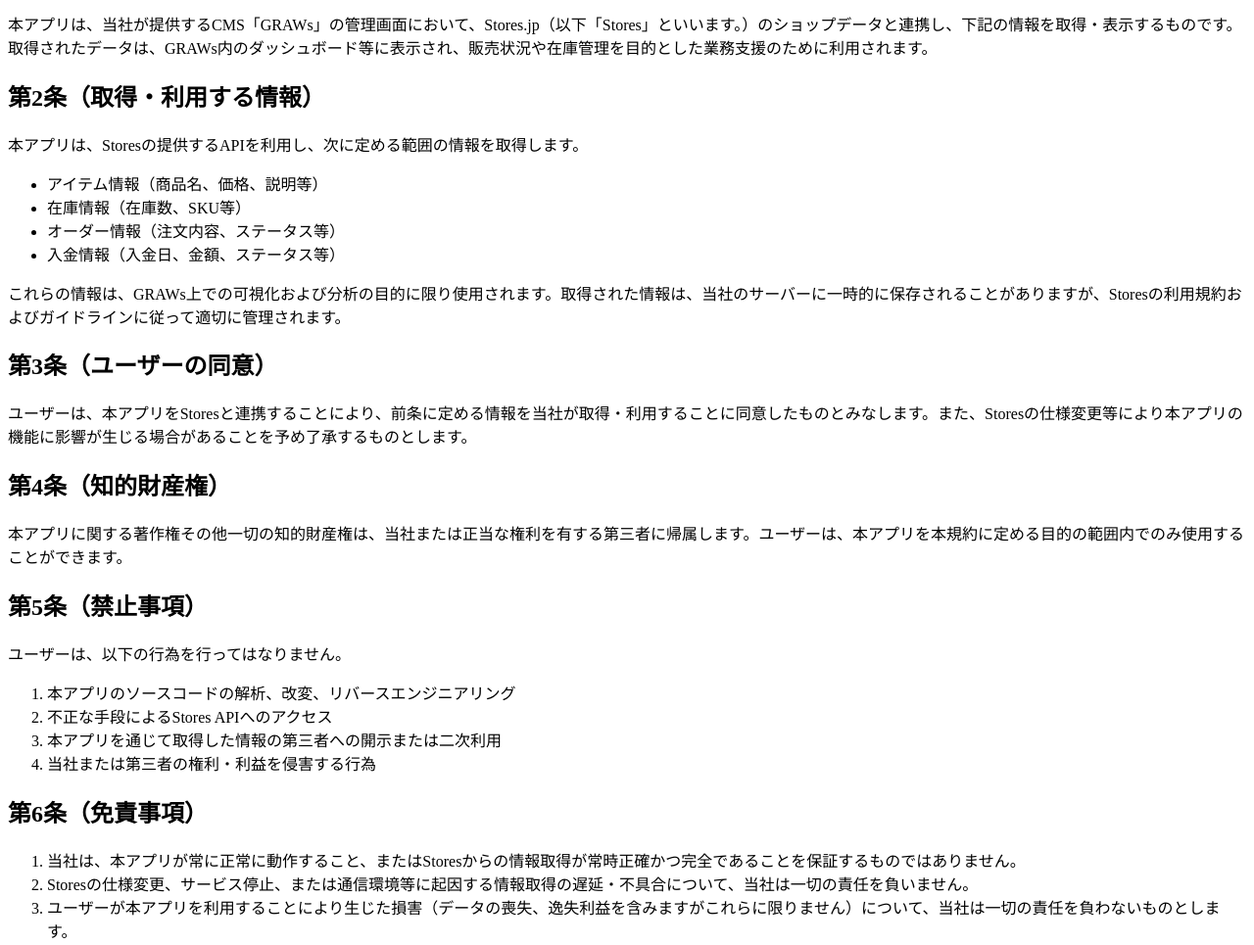
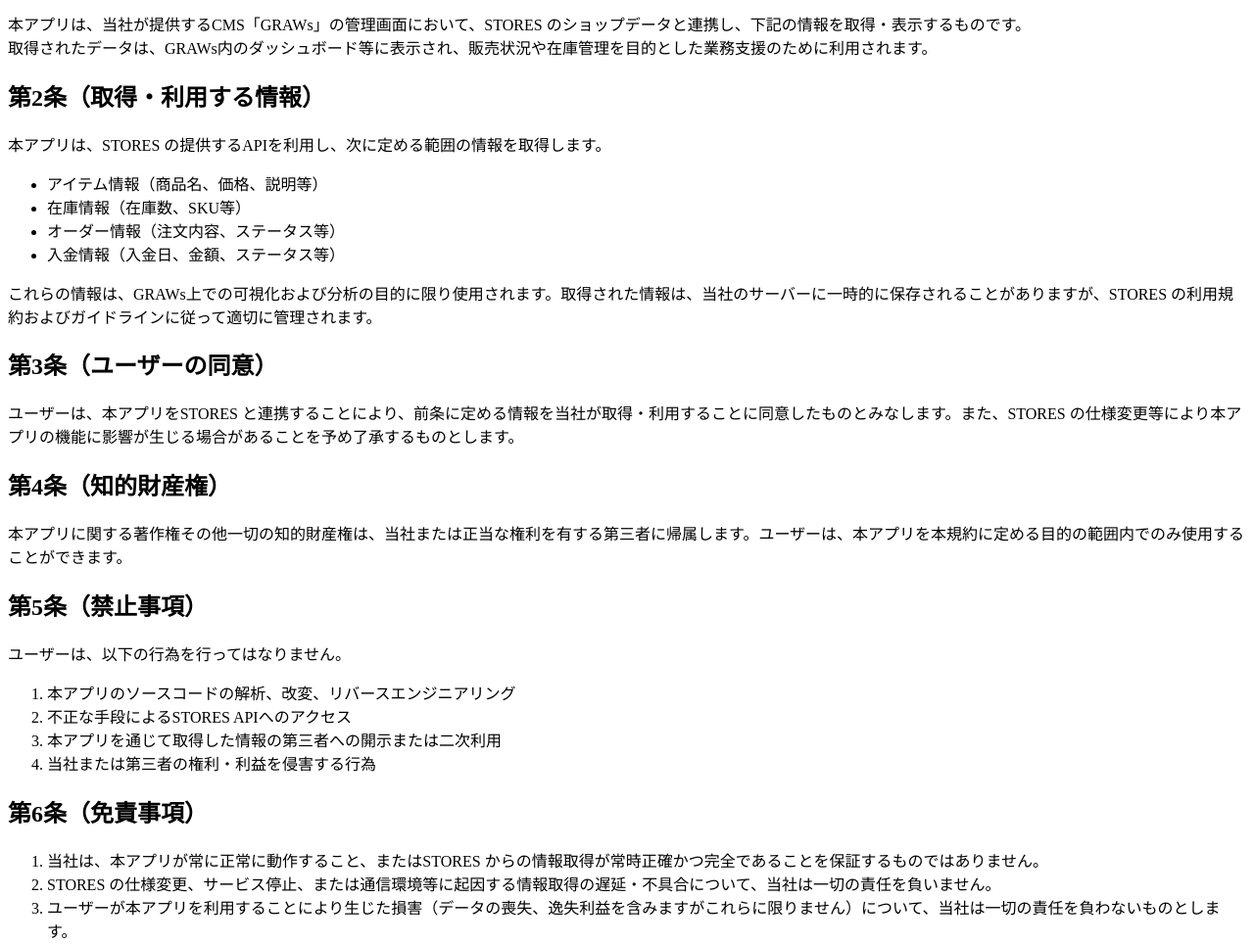
Before and after one commit to neccosjp/lead-nss-stores-policy-site, a plain HTML site: page terms.html in a window 1280 px wide. Shown: the part 200-1165 px from the top of the page at 98% size. Drawn offline with Linux system fonts and the light colour scheme.

Commit message:
Update terms.html
不承認事項の修正

Stores.jp（以下「Stores」といいます。）は弊社の正式ブランド名ではないため「STORES」としてください。またSTORES の後ろには半角スペースを入れてください。

```diff
--- a/terms.html
+++ b/terms.html
@@ -13,12 +13,12 @@
 
   <h2>第1条（アプリの概要）</h2>
   <p>
-    本アプリは、当社が提供するCMS「GRAWs」の管理画面において、Stores.jp（以下「Stores」といいます。）のショップデータと連携し、下記の情報を取得・表示するものです。<br>
+    本アプリは、当社が提供するCMS「GRAWs」の管理画面において、STORES のショップデータと連携し、下記の情報を取得・表示するものです。<br>
     取得されたデータは、GRAWs内のダッシュボード等に表示され、販売状況や在庫管理を目的とした業務支援のために利用されます。
   </p>
 
   <h2>第2条（取得・利用する情報）</h2>
-  <p>本アプリは、Storesの提供するAPIを利用し、次に定める範囲の情報を取得します。</p>
+  <p>本アプリは、STORES の提供するAPIを利用し、次に定める範囲の情報を取得します。</p>
   <ul>
     <li>アイテム情報（商品名、価格、説明等）</li>
     <li>在庫情報（在庫数、SKU等）</li>
@@ -26,12 +26,12 @@
     <li>入金情報（入金日、金額、ステータス等）</li>
   </ul>
   <p>
-    これらの情報は、GRAWs上での可視化および分析の目的に限り使用されます。取得された情報は、当社のサーバーに一時的に保存されることがありますが、Storesの利用規約およびガイドラインに従って適切に管理されます。
+    これらの情報は、GRAWs上での可視化および分析の目的に限り使用されます。取得された情報は、当社のサーバーに一時的に保存されることがありますが、STORES の利用規約およびガイドラインに従って適切に管理されます。
   </p>
 
   <h2>第3条（ユーザーの同意）</h2>
   <p>
-    ユーザーは、本アプリをStoresと連携することにより、前条に定める情報を当社が取得・利用することに同意したものとみなします。また、Storesの仕様変更等により本アプリの機能に影響が生じる場合があることを予め了承するものとします。
+    ユーザーは、本アプリをSTORES と連携することにより、前条に定める情報を当社が取得・利用することに同意したものとみなします。また、STORES の仕様変更等により本アプリの機能に影響が生じる場合があることを予め了承するものとします。
   </p>
 
   <h2>第4条（知的財産権）</h2>
@@ -43,15 +43,15 @@
   <p>ユーザーは、以下の行為を行ってはなりません。</p>
   <ol>
     <li>本アプリのソースコードの解析、改変、リバースエンジニアリング</li>
-    <li>不正な手段によるStores APIへのアクセス</li>
+    <li>不正な手段によるSTORES APIへのアクセス</li>
     <li>本アプリを通じて取得した情報の第三者への開示または二次利用</li>
     <li>当社または第三者の権利・利益を侵害する行為</li>
   </ol>
 
   <h2>第6条（免責事項）</h2>
   <ol>
-    <li>当社は、本アプリが常に正常に動作すること、またはStoresからの情報取得が常時正確かつ完全であることを保証するものではありません。</li>
-    <li>Storesの仕様変更、サービス停止、または通信環境等に起因する情報取得の遅延・不具合について、当社は一切の責任を負いません。</li>
+    <li>当社は、本アプリが常に正常に動作すること、またはSTORES からの情報取得が常時正確かつ完全であることを保証するものではありません。</li>
+    <li>STORES の仕様変更、サービス停止、または通信環境等に起因する情報取得の遅延・不具合について、当社は一切の責任を負いません。</li>
     <li>ユーザーが本アプリを利用することにより生じた損害（データの喪失、逸失利益を含みますがこれらに限りません）について、当社は一切の責任を負わないものとします。</li>
   </ol>
 
```
